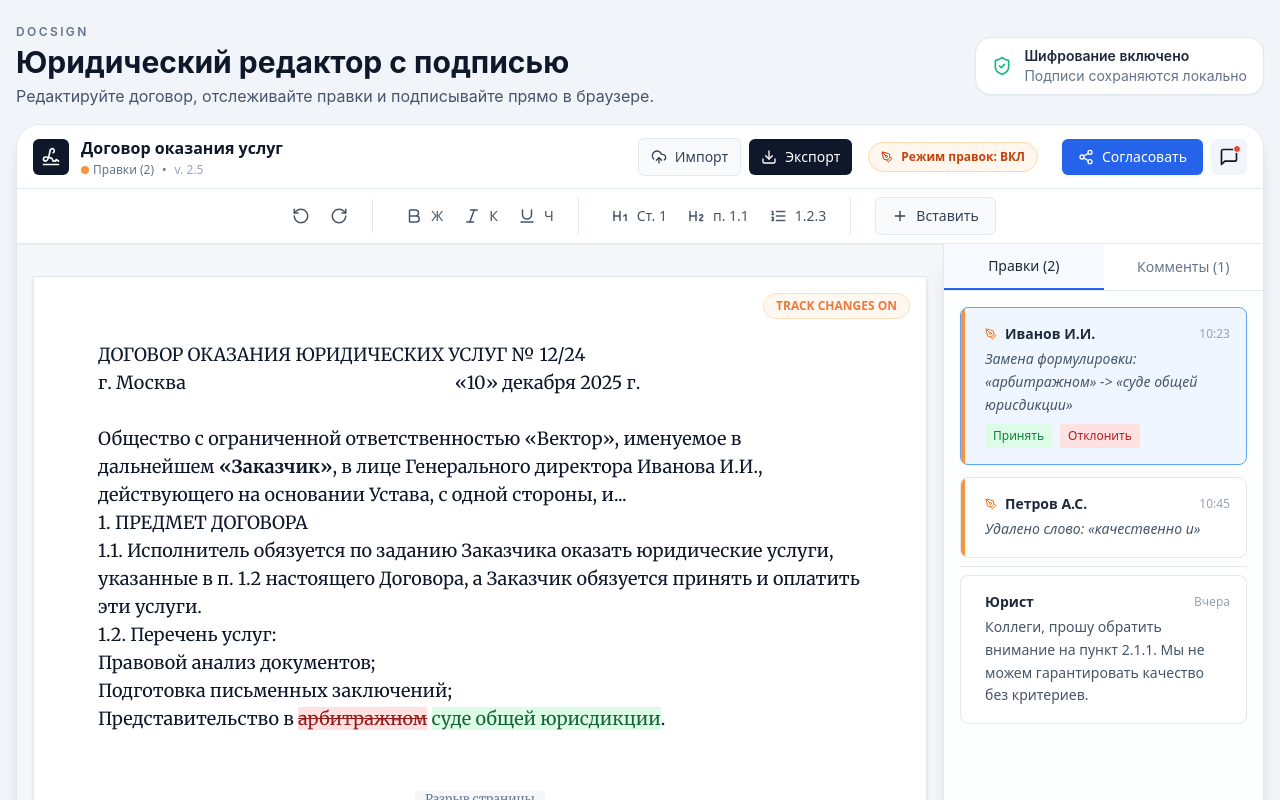
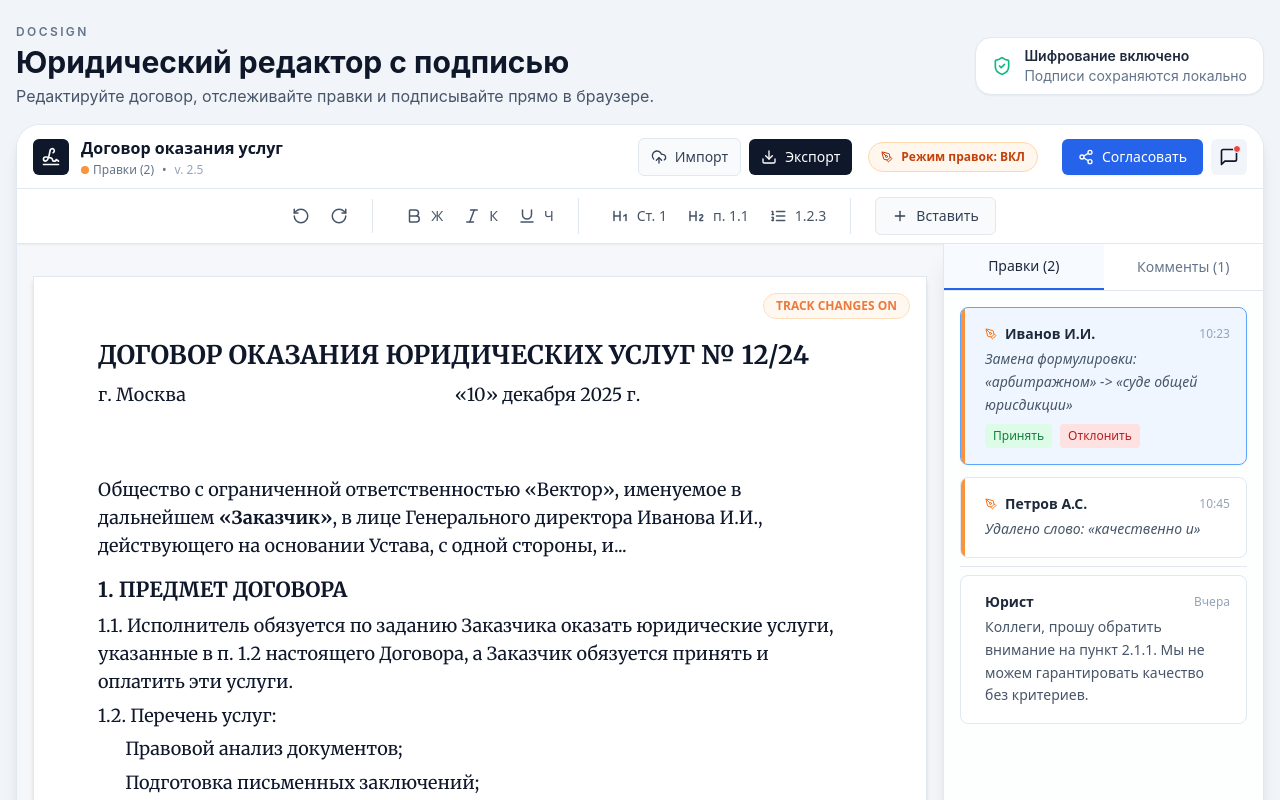
Before and after one commit to larek22/DocSign, a React (Vite) app: page / in a window 1280 px wide. Shown: the top 800 px of the page. Built offline with nearby package versions, Linux system fonts and the light colour scheme.

Commit message:
Rewrite editor on TipTap with safer imports

```diff
--- a/src/components/LegalEditor.jsx
+++ b/src/components/LegalEditor.jsx
@@ -1,4 +1,4 @@
-import React, { useState, useRef, useEffect, useMemo } from 'react';
+import React, { useEffect, useMemo, useRef, useState } from 'react';
 import {
   Bold,
   Italic,
@@ -8,7 +8,7 @@ import {
   Heading2,
   Plus,
   Image,
-  Table,
+  Table as TableIcon,
   MessageSquare,
   Share2,
   PenTool,
@@ -22,6 +22,15 @@ import {
   X,
   Maximize2,
 } from 'lucide-react';
+import { useEditor, EditorContent } from '@tiptap/react';
+import StarterKit from '@tiptap/starter-kit';
+import UnderlineExtension from '@tiptap/extension-underline';
+import ImageExtension from '@tiptap/extension-image';
+import { Table } from '@tiptap/extension-table';
+import { TableRow } from '@tiptap/extension-table-row';
+import { TableCell } from '@tiptap/extension-table-cell';
+import { TableHeader } from '@tiptap/extension-table-header';
+import DOMPurify from 'dompurify';
 import mammoth from 'mammoth';
 import { saveAs } from 'file-saver';
 import html2canvas from 'html2canvas';
@@ -207,9 +216,39 @@ export default function LegalEditor({ onRequestSignature, initialContent, signat
   const [signatureStamps, setSignatureStamps] = useState([]);
   const [activeStampId, setActiveStampId] = useState(null);
   const [isExporting, setIsExporting] = useState(false);
-  const editorRef = useRef(null);
   const pageRef = useRef(null);
   const fileInputRef = useRef(null);
+
+  const sanitizedInitial = useMemo(
+    () => DOMPurify.sanitize(initialContent, { ADD_ATTR: ['style', 'class'] }),
+    [initialContent],
+  );
+
+  const editor = useEditor({
+    extensions: [
+      StarterKit.configure({
+        heading: { levels: [1, 2, 3, 4] },
+        history: { depth: 800 },
+      }),
+      UnderlineExtension,
+      ImageExtension.configure({ allowBase64: true }),
+      Table.configure({ resizable: true }),
+      TableRow,
+      TableHeader,
+      TableCell,
+    ],
+    content: sanitizedInitial,
+    onUpdate: ({ editor: tiptapEditor }) => {
+      setContent(tiptapEditor.getHTML());
+    },
+    editorProps: {
+      attributes: {
+        class:
+          'tiptap w-full h-full outline-none font-serif text-slate-900 leading-7 selection:bg-blue-100 selection:text-blue-900',
+        style: 'font-family: "Merriweather", "Times New Roman", serif',
+      },
+    },
+  });
 
   useEffect(() => {
     const checkMobile = () => setIsMobile(window.innerWidth < 768);
@@ -218,18 +257,22 @@ export default function LegalEditor({ onRequestSignature, initialContent, signat
     return () => window.removeEventListener('resize', checkMobile);
   }, []);
 
-  const format = (command, value = null) => {
-    document.execCommand(command, false, value);
-    editorRef.current?.focus();
-  };
+  useEffect(() => {
+    if (editor && sanitizedInitial) {
+      editor.commands.setContent(sanitizedInitial, false);
+    }
+  }, [editor, sanitizedInitial]);
 
   const insertHtml = (html) => {
-    document.execCommand('insertHTML', false, html);
-    editorRef.current?.focus();
+    if (!editor) return;
+    editor.commands.focus();
+    editor.commands.insertContent(html);
   };
 
   const handleInsert = (type) => {
     setShowInsertMenu(false);
+    if (!editor) return;
+
     if (type === 'Разрыв') {
       const pageBreakHtml =
         '<div class="page-break" style="margin: 40px 0; border-bottom: 2px dashed #cbd5e1; position: relative; text-align: center;">' +
@@ -239,17 +282,11 @@ export default function LegalEditor({ onRequestSignature, initialContent, signat
     } else if (type === 'Подпись') {
       onRequestSignature();
     } else if (type === 'Таблица') {
-      const tableHtml =
-        '<table style="width: 100%; border-collapse: collapse; margin: 16px 0;">' +
-        '<tr><th style="border: 1px solid #cbd5e1; padding: 8px; background:#f8fafc;">Столбец 1</th><th style="border: 1px solid #cbd5e1; padding: 8px; background:#f8fafc;">Столбец 2</th></tr>' +
-        '<tr><td style="border: 1px solid #cbd5e1; padding: 8px;">Значение</td><td style="border: 1px solid #cbd5e1; padding: 8px;">Значение</td></tr>' +
-        '</table>';
-      insertHtml(tableHtml);
+      editor.chain().focus().insertTable({ rows: 3, cols: 2, withHeaderRow: true }).run();
     } else if (type === 'Изображение') {
       const url = window.prompt('Введите URL изображения');
       if (url) {
-        const imageHtml = `<img src="${url}" alt="Вставленное изображение" style="max-width:100%; margin: 12px 0;" />`;
-        insertHtml(imageHtml);
+        editor.chain().focus().setImage({ src: url, alt: 'Вставленное изображение' }).run();
       }
     } else {
       alert(`В реальном приложении здесь откроется диалог вставки: ${type}`);
@@ -273,9 +310,9 @@ export default function LegalEditor({ onRequestSignature, initialContent, signat
     const newStamp = {
       id: crypto.randomUUID(),
       dataUrl: signatureData,
-      width: 240,
-      top: bounds ? Math.max(32, bounds.height / 2 - 40) : 200,
-      left: bounds ? Math.max(32, bounds.width / 2 - 120) : 120,
+      width: bounds ? Math.min(320, Math.max(220, bounds.width * 0.35)) : 240,
+      top: bounds ? Math.max(24, bounds.height / 2 - 40) : 200,
+      left: bounds ? Math.max(24, bounds.width / 2 - 120) : 120,
     };
     setSignatureStamps((prev) => [...prev, newStamp]);
     setActiveStampId(newStamp.id);
@@ -298,7 +335,7 @@ export default function LegalEditor({ onRequestSignature, initialContent, signat
           `<div style="position:absolute; left:${stamp.left}px; top:${stamp.top}px; width:${stamp.width}px; padding:12px 10px 8px 10px; background:transparent; border-radius:12px;">` +
           '<div style="font-size:11px; font-weight:600; color:#64748b; margin-bottom:4px;">Подписано:</div>' +
           `<img src="${stamp.dataUrl}" style="width:100%; height:auto; filter: drop-shadow(0 4px 8px rgba(15,23,42,0.25));" alt="Подпись" />` +
-          '</div>'
+          '</div>',
       )
       .join('');
     return `<div style="position:relative; min-height:1000px;">${content}<div style="position:absolute; inset:0;">${layerHtml}</div></div>`;
@@ -309,9 +346,10 @@ export default function LegalEditor({ onRequestSignature, initialContent, signat
     if (!file) return;
 
     try {
+      let nextContent = '';
       if (file.type === 'text/html') {
         const text = await file.text();
-        setContent(extractHtmlBody(text));
+        nextContent = extractHtmlBody(text);
       } else if (file.type === 'text/markdown' || file.name.endsWith('.md') || file.name.endsWith('.markdown')) {
         const text = await file.text();
         const html = text
@@ -321,30 +359,36 @@ export default function LegalEditor({ onRequestSignature, initialContent, signat
           .replace(/\*\*(.*?)\*\*/gim, '<b>$1</b>')
           .replace(/\*(.*?)\*/gim, '<i>$1</i>')
           .replace(/\n$/gim, '<br />');
-        setContent(`<div>${html}</div>`);
+        nextContent = `<div>${html}</div>`;
       } else if (file.type === 'text/plain') {
         const text = await file.text();
-        setContent(`<p>${text.replace(/\n/g, '<br>')}</p>`);
+        nextContent = `<p>${text.replace(/\n/g, '<br>')}</p>`;
       } else if (file.name.endsWith('.docx')) {
         const arrayBuffer = await file.arrayBuffer();
         const { value } = await mammoth.convertToHtml({ arrayBuffer });
-        setContent(extractHtmlBody(value));
+        nextContent = extractHtmlBody(value);
       } else if (file.type === 'application/pdf' || file.name.endsWith('.pdf')) {
         const arrayBuffer = await file.arrayBuffer();
         const pdfjsLib = await import('pdfjs-dist');
         pdfjsLib.GlobalWorkerOptions.workerSrc = new URL('pdfjs-dist/build/pdf.worker.min.js', import.meta.url).toString();
         const pdf = await pdfjsLib.getDocument({ data: arrayBuffer }).promise;
-        let fullText = '';
+        const paragraphs = [];
         for (let pageNumber = 1; pageNumber <= pdf.numPages; pageNumber += 1) {
           const page = await pdf.getPage(pageNumber);
           const textContent = await page.getTextContent();
-          const pageText = textContent.items.map((item) => item.str).join(' ');
-          fullText += `${pageText}\n\n`;
+          const pageText = textContent.items.map((item) => item.str).join(' ').replace(/\s+/g, ' ').trim();
+          if (pageText) paragraphs.push(`<p>${pageText}</p>`);
         }
-        setContent(`<div>${fullText.replace(/\n/g, '<br>')}</div>`);
+        nextContent = paragraphs.join('');
       } else {
         alert('Поддерживаются форматы: .docx, .html, .txt, .md, .pdf');
+        event.target.value = '';
+        return;
       }
+
+      const sanitized = DOMPurify.sanitize(nextContent || '', { ADD_ATTR: ['style', 'class'] });
+      editor?.commands.setContent(sanitized, false);
+      setContent(sanitized);
       setSignatureStamps([]);
     } catch (err) {
       console.error(err);
@@ -394,6 +438,8 @@ export default function LegalEditor({ onRequestSignature, initialContent, signat
     if (format === 'docx') exportDocx();
     if (format === 'pdf') await exportPdf();
   };
+
+  const headingActive = (level) => editor?.isActive('heading', { level });
 
   return (
     <div className="flex flex-col h-full bg-[#F5F7FA] font-sans text-slate-800 overflow-hidden">
@@ -478,20 +524,20 @@ export default function LegalEditor({ onRequestSignature, initialContent, signat
       {!isMobile && (
         <div className="flex-none bg-white border-b border-slate-200 px-4 py-2 flex items-center justify-center gap-6 shadow-sm z-10">
           <div className="flex items-center gap-1 pr-4 border-r border-slate-200">
-            <ToolbarButton icon={RotateCcw} onClick={() => format('undo')} label="" />
-            <ToolbarButton icon={RotateCw} onClick={() => format('redo')} label="" />
+            <ToolbarButton icon={RotateCcw} onClick={() => editor?.commands.undo()} label="" />
+            <ToolbarButton icon={RotateCw} onClick={() => editor?.commands.redo()} label="" />
           </div>
 
           <div className="flex items-center gap-1 pr-4 border-r border-slate-200">
-            <ToolbarButton icon={Bold} onClick={() => format('bold')} label="Ж" />
-            <ToolbarButton icon={Italic} onClick={() => format('italic')} label="К" />
-            <ToolbarButton icon={Underline} onClick={() => format('underline')} label="Ч" />
+            <ToolbarButton icon={Bold} onClick={() => editor?.chain().focus().toggleBold().run()} label="Ж" active={editor?.isActive('bold')} />
+            <ToolbarButton icon={Italic} onClick={() => editor?.chain().focus().toggleItalic().run()} label="К" active={editor?.isActive('italic')} />
+            <ToolbarButton icon={Underline} onClick={() => editor?.chain().focus().toggleUnderline().run()} label="Ч" active={editor?.isActive('underline')} />
           </div>
 
           <div className="flex items-center gap-1 pr-4 border-r border-slate-200">
-            <ToolbarButton icon={Heading1} onClick={() => format('formatBlock', 'H2')} label="Ст. 1" />
-            <ToolbarButton icon={Heading2} onClick={() => format('formatBlock', 'H3')} label="п. 1.1" />
-            <ToolbarButton icon={ListOrdered} onClick={() => format('insertOrderedList')} label="1.2.3" />
+            <ToolbarButton icon={Heading1} onClick={() => editor?.chain().focus().toggleHeading({ level: 2 }).run()} label="Ст. 1" active={headingActive(2)} />
+            <ToolbarButton icon={Heading2} onClick={() => editor?.chain().focus().toggleHeading({ level: 3 }).run()} label="п. 1.1" active={headingActive(3)} />
+            <ToolbarButton icon={ListOrdered} onClick={() => editor?.chain().focus().toggleOrderedList().run()} label="1.2.3" active={editor?.isActive('orderedList')} />
           </div>
 
           <div className="relative">
@@ -505,7 +551,7 @@ export default function LegalEditor({ onRequestSignature, initialContent, signat
 
             {showInsertMenu && (
               <div className="absolute top-full left-0 mt-2 w-56 bg-white rounded-lg shadow-xl border border-slate-100 py-1 z-50">
-                <InsertMenuItem icon={Table} label="Таблица" onClick={() => handleInsert('Таблица')} />
+                <InsertMenuItem icon={TableIcon} label="Таблица" onClick={() => handleInsert('Таблица')} />
                 <InsertMenuItem icon={Scissors} label="Разрыв страницы" onClick={() => handleInsert('Разрыв')} />
                 <InsertMenuItem icon={Image} label="Изображение" onClick={() => handleInsert('Изображение')} />
                 <InsertMenuItem icon={Signature} label="Подпись" onClick={() => handleInsert('Подпись')} />
@@ -527,19 +573,7 @@ export default function LegalEditor({ onRequestSignature, initialContent, signat
               </div>
             )}
 
-            <div
-              ref={editorRef}
-              contentEditable
-              suppressContentEditableWarning
-              className={`
-                w-full h-full outline-none font-serif text-slate-900 leading-7
-                selection:bg-blue-100 selection:text-blue-900
-                ${isMobile ? 'p-6 text-base' : 'p-16 text-lg'}
-              `}
-              style={{ fontFamily: '"Merriweather", "Times New Roman", serif' }}
-              dangerouslySetInnerHTML={{ __html: content }}
-              onBlur={(e) => setContent(e.target.innerHTML)}
-            />
+            <EditorContent editor={editor} className={`${isMobile ? 'p-6 text-base' : 'p-16 text-lg'}`} />
 
             <div className="absolute inset-0 pointer-events-none">
               {signatureStamps.map((stamp) => (
@@ -608,8 +642,8 @@ export default function LegalEditor({ onRequestSignature, initialContent, signat
             </button>
 
             <div className="flex items-center gap-4">
-              <ToolbarButton isMobile icon={Bold} onClick={() => format('bold')} />
-              <ToolbarButton isMobile icon={Heading2} onClick={() => format('formatBlock', 'H3')} />
+              <ToolbarButton isMobile icon={Bold} onClick={() => editor?.chain().focus().toggleBold().run()} />
+              <ToolbarButton isMobile icon={Heading2} onClick={() => editor?.chain().focus().toggleHeading({ level: 3 }).run()} />
               <div className="w-px h-6 bg-slate-200" />
               <button className={`p-2 rounded-full ${trackChangesMode ? 'bg-orange-100 text-orange-600' : 'text-slate-400'}`} type="button">
                 <PenTool size={20} />
--- a/src/styles.css
+++ b/src/styles.css
@@ -21,3 +21,57 @@ body {
   border-radius: 9999px;
   border: 3px solid #f8fafc;
 }
+
+.tiptap h1 {
+  font-size: 1.6rem;
+  margin: 0 0 0.75rem;
+  font-weight: 700;
+}
+
+.tiptap h2 {
+  font-size: 1.3rem;
+  margin: 1rem 0 0.5rem;
+  font-weight: 700;
+}
+
+.tiptap h3 {
+  font-size: 1.1rem;
+  margin: 0.85rem 0 0.45rem;
+  font-weight: 700;
+}
+
+.tiptap p {
+  margin: 0.35rem 0;
+}
+
+.tiptap ul,
+.tiptap ol {
+  padding-left: 1.2rem;
+  margin: 0.35rem 0 0.35rem 0.5rem;
+}
+
+.tiptap table {
+  width: 100%;
+  border-collapse: collapse;
+  margin: 1rem 0;
+}
+
+.tiptap th,
+.tiptap td {
+  border: 1px solid #cbd5e1;
+  padding: 8px 10px;
+}
+
+.tiptap th {
+  background: #f8fafc;
+  font-weight: 700;
+}
+
+.tiptap img {
+  max-width: 100%;
+  height: auto;
+}
+
+.page-break {
+  break-after: page;
+}
```
Also changed, not shown: package.json (+9 -0 lines), 2 other files (tests, documents, lock files or other folders).
